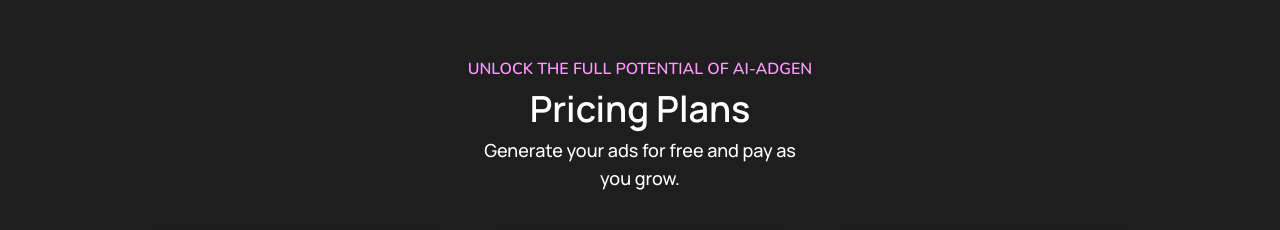
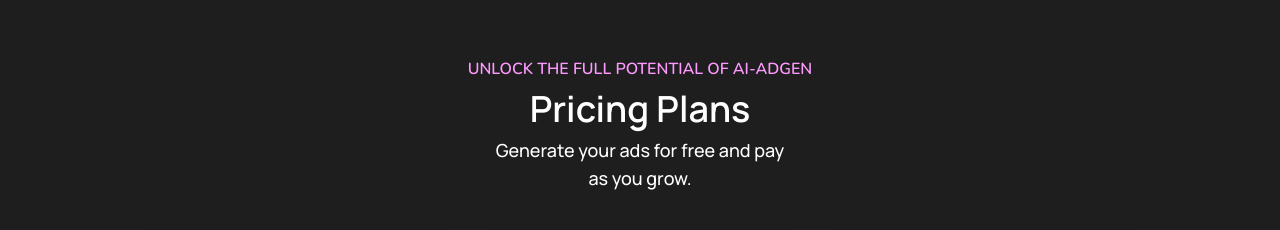
Before and after one commit to oyogbeche/AI-Ad-Gen-Frontend, a Next.js app: page / in a window 1280 px wide. Shown: the part 1640-1870 px from the top of the page. Built offline with nearby package versions, Linux system fonts and the light colour scheme.

Commit message:
updated max-w to 300px

```diff
--- a/src/app/sections/pricing.tsx
+++ b/src/app/sections/pricing.tsx
@@ -24,7 +24,7 @@
             <h2 className="text-3xl md:text-4xl text-white text-center text-[40px] font-semibold leading-[48px]">
               Pricing Plans
             </h2>
-            <p className="text-white text-[18px] font-medium max-w-xs text-center leading-[28px]">
+            <p className="text-white text-[18px] font-medium max-w-[300px] text-center leading-[28px]">
               Generate your ads for free and pay as you grow.
             </p>
           </div>
```
